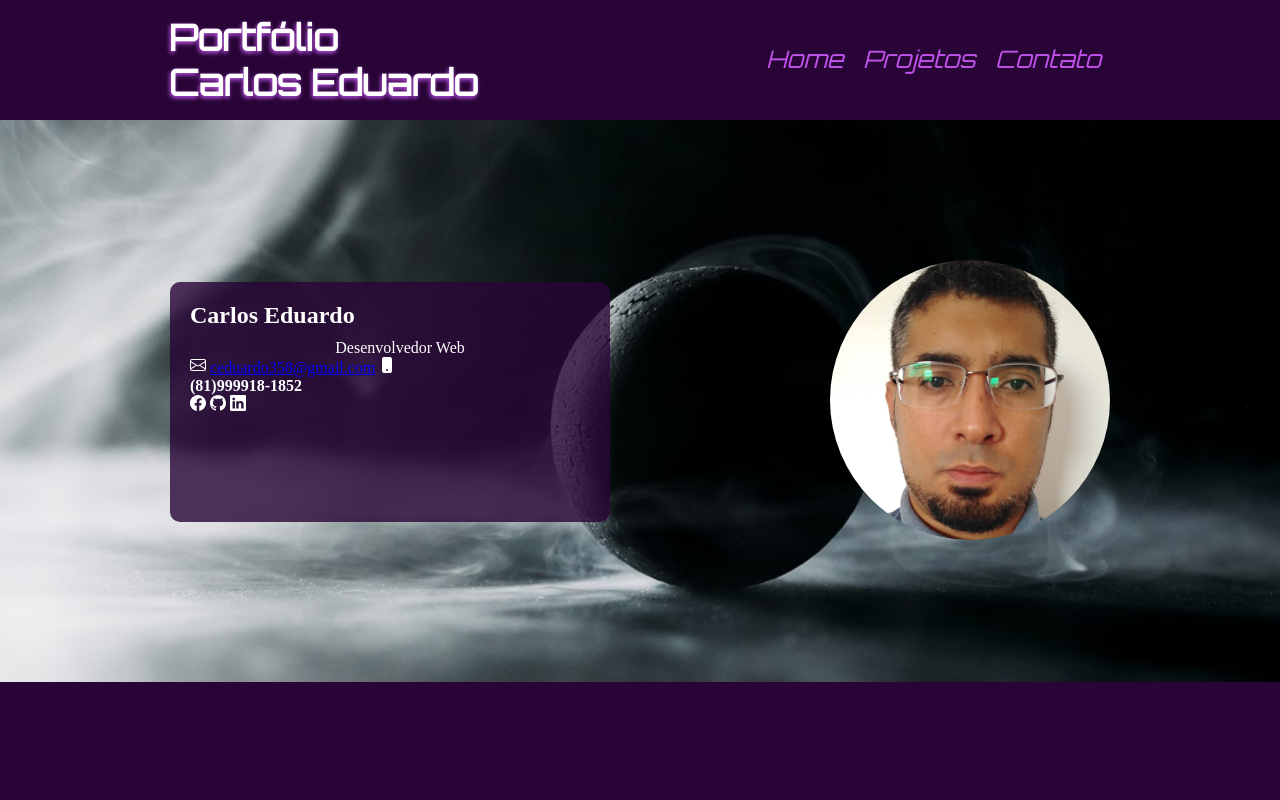
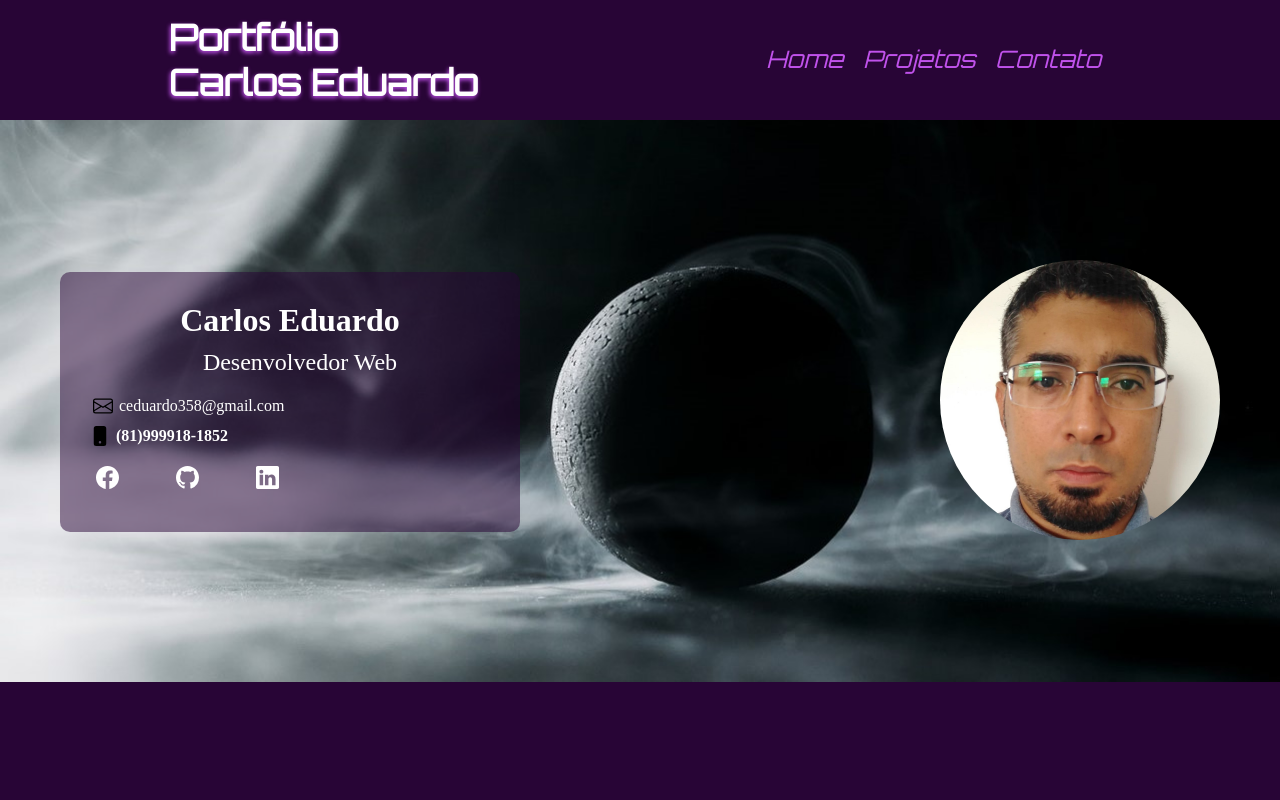
Before and after one commit to ceduardo358/portifolioCarlos-Eduardo, a plain HTML site: page index.htm in a window 1280 px wide. Shown: the top 800 px of the page. Drawn offline with Linux system fonts and the light colour scheme.

Commit message:
Atualizado o card

```diff
--- a/index.htm
+++ b/index.htm
@@ -39,25 +39,36 @@
        <div class="desc-sobre">
           <h3>Carlos Eduardo</h3>
           <p>Desenvolvedor Web</p>
-              <svg xmlns="http://www.w3.org/2000/svg" width="16" height="16" fill="currentColor" class="bi bi-envelope" viewBox="0 0 16 16">
-                  <path d="M0 4a2 2 0 0 1 2-2h12a2 2 0 0 1 2 2v8a2 2 0 0 1-2 2H2a2 2 0 0 1-2-2V4zm2-1a1 1 0 0 0-1 1v.217l7 4.2 7-4.2V4a1 1 0 0 0-1-1H2zm13 2.383-4.758 2.855L15 11.114v-5.73zm-.034 6.878L9.271 8.82 8 9.583 6.728 8.82l-5.694 3.44A1 1 0 0 0 2 13h12a1 1 0 0 0 .966-.739zM1 11.114l4.758-2.876L1 5.383v5.73z" />
-              </svg>
-              <a href="https://mail.google.com">ceduardo358@gmail.com</a>
-              <svg xmlns="http://www.w3.org/2000/svg" width="16" height="16" fill="currentColor" class="bi bi-phone-fill" viewBox="0 0 16 16">
+
+            <div class="email">
+
+                <svg xmlns="http://www.w3.org/2000/svg" width="20" height="20" fill="currentColor" class="bi bi-envelope" viewBox="0 0 16 16">
+                    <path d="M0 4a2 2 0 0 1 2-2h12a2 2 0 0 1 2 2v8a2 2 0 0 1-2 2H2a2 2 0 0 1-2-2V4zm2-1a1 1 0 0 0-1 1v.217l7 4.2 7-4.2V4a1 1 0 0 0-1-1H2zm13 2.383-4.758 2.855L15 11.114v-5.73zm-.034 6.878L9.271 8.82 8 9.583 6.728 8.82l-5.694 3.44A1 1 0 0 0 2 13h12a1 1 0 0 0 .966-.739zM1 11.114l4.758-2.876L1 5.383v5.73z" />
+                </svg><a href="https://mail.google.com">ceduardo358@gmail.com</a>
+            </div>
+
+            <div class="fone">
+
+              <svg xmlns="http://www.w3.org/2000/svg" width="20" height="20" fill="currentColor" class="bi bi-phone-fill" viewBox="0 0 16 16">
                   <path d="M3 2a2 2 0 0 1 2-2h6a2 2 0 0 1 2 2v12a2 2 0 0 1-2 2H5a2 2 0 0 1-2-2V2zm6 11a1 1 0 1 0-2 0 1 1 0 0 0 2 0z"/>
                 </svg> <h4>(81)999918-1852</h4>
+            </div>
 
-                <svg xmlns="http://www.w3.org/2000/svg" width="16" height="16" fill="currentColor" class="bi bi-facebook" viewBox="0 0 16 16">
+            <div class="redes-sociais">
+
+              <a href="#" class="redes-sociais-itens"><svg xmlns="http://www.w3.org/2000/svg" width="23" height="23" fill="currentColor" class="bi bi-facebook" viewBox="0 0 16 16">
                   <path d="M16 8.049c0-4.446-3.582-8.05-8-8.05C3.58 0-.002 3.603-.002 8.05c0 4.017 2.926 7.347 6.75 7.951v-5.625h-2.03V8.05H6.75V6.275c0-2.017 1.195-3.131 3.022-3.131.876 0 1.791.157 1.791.157v1.98h-1.009c-.993 0-1.303.621-1.303 1.258v1.51h2.218l-.354 2.326H9.25V16c3.824-.604 6.75-3.934 6.75-7.951z"/>
-                </svg>
+                </svg></a>
 
-                <svg xmlns="http://www.w3.org/2000/svg" width="16" height="16" fill="currentColor" class="bi bi-github" viewBox="0 0 16 16">
+                <a href="#" class="redes-sociais-itens"><svg xmlns="http://www.w3.org/2000/svg" width="23" height="23" fill="currentColor" class="bi bi-github" viewBox="0 0 16 16">
                   <path d="M8 0C3.58 0 0 3.58 0 8c0 3.54 2.29 6.53 5.47 7.59.4.07.55-.17.55-.38 0-.19-.01-.82-.01-1.49-2.01.37-2.53-.49-2.69-.94-.09-.23-.48-.94-.82-1.13-.28-.15-.68-.52-.01-.53.63-.01 1.08.58 1.23.82.72 1.21 1.87.87 2.33.66.07-.52.28-.87.51-1.07-1.78-.2-3.64-.89-3.64-3.95 0-.87.31-1.59.82-2.15-.08-.2-.36-1.02.08-2.12 0 0 .67-.21 2.2.82.64-.18 1.32-.27 2-.27.68 0 1.36.09 2 .27 1.53-1.04 2.2-.82 2.2-.82.44 1.1.16 1.92.08 2.12.51.56.82 1.27.82 2.15 0 3.07-1.87 3.75-3.65 3.95.29.25.54.73.54 1.48 0 1.07-.01 1.93-.01 2.2 0 .21.15.46.55.38A8.012 8.012 0 0 0 16 8c0-4.42-3.58-8-8-8z"/>
-                </svg>
+                </svg></a>
 
-                <svg xmlns="http://www.w3.org/2000/svg" width="16" height="16" fill="currentColor" class="bi bi-linkedin" viewBox="0 0 16 16">
+                <a href="#" class="redes-sociais-itens"><svg xmlns="http://www.w3.org/2000/svg" width="23" height="23" fill="currentColor" class="bi bi-linkedin" viewBox="0 0 16 16">
                   <path d="M0 1.146C0 .513.526 0 1.175 0h13.65C15.474 0 16 .513 16 1.146v13.708c0 .633-.526 1.146-1.175 1.146H1.175C.526 16 0 15.487 0 14.854V1.146zm4.943 12.248V6.169H2.542v7.225h2.401zm-1.2-8.212c.837 0 1.358-.554 1.358-1.248-.015-.709-.52-1.248-1.342-1.248-.822 0-1.359.54-1.359 1.248 0 .694.521 1.248 1.327 1.248h.016zm4.908 8.212V9.359c0-.216.016-.432.08-.586.173-.431.568-.878 1.232-.878.869 0 1.216.662 1.216 1.634v3.865h2.401V9.25c0-2.22-1.184-3.252-2.764-3.252-1.274 0-1.845.7-2.165 1.193v.025h-.016a5.54 5.54 0 0 1 .016-.025V6.169h-2.4c.03.678 0 7.225 0 7.225h2.4z"/>
-                </svg>
+                </svg></a>
+
+            </div>
       </div>
 
         <div class="foto-edu">
--- a/style.css
+++ b/style.css
@@ -65,7 +65,7 @@ display: flex;
 .menu-item li{
     display: block;
 }
-/*Sobre*/
+/*card de contato com a area da foto e imagem de fundo principal*/
 
 .sobre-container{
     max-width: 100vw;
@@ -80,44 +80,85 @@ display: flex;
 .sobre-container-int{
     max-width: 1160px;
     display: flex;
-    justify-content: space-around;
+    justify-content: space-between;
     position: relative;
     align-items: center;
     margin: 0 auto;
     padding-top: 140px;
 
+
+
 }
 .desc-sobre{
-    background: rgba(40,5,54, 0.8);
+    display: flex;
+    flex-direction: column;
+    background: rgba(40,5,54, 0.5);
     width: 400px;
     height: 200px;
     border-radius: 10px;
-    padding: 20px 20px;
+    padding: 30px 30px;
+
+
 
 }
 .desc-sobre h3{
     color: white;
-    font-size: 1.5em;
+    font-size: 2em;
+    text-align: center;
+
 }
 .desc-sobre p{
     color: white;
+    font-size: 1.5em;
+    text-align: center;
+
+
 }
-.desc-sobre h4{
+.email{
+    display: flex;
+    align-items: center;
+    margin-left: 3px;
+    margin-top: 20px;
+}
+.email a{
+    text-decoration: none;
     color: white;
+    margin-left: 6px;
 }
-.desc-sobre svg{
+.fone{
+    display: flex;
+    align-items: center;
+
+    margin-top: 10px;
+}
+.fone h4{
     color: white;
+    margin-left: 6px;
+
+}
+.redes-sociais{
+    display: flex;
+    align-items: center;
+    margin-left: 6px;
+
+
+}
+.redes-sociais-itens{
+    width: 80px;
+    height: 80px;
+     color: white;
+     margin-top: 20px;
 }
 
+.foto-edu{
+
+    border-radius: 50%;
+}
+/*Fim*/
 
 
-.foto-edu{
-    /*border: 2px solid white;  #280536*/
-    border-radius: 50%;
-}
-/*Padronizando div heigth de 31.25em*/
-
-/*Area onde possui uma imagem e uma descrição*/
+/*Area onde possui uma imagem e uma descrição,
+Padronizando div heigth de 31.25em*/
 .container-descricao{
     display: flex;
     justify-content: space-around;
@@ -149,6 +190,8 @@ display: flex;
 
 
 }
+/*Fim*/
+
 /*Aqui vai os estilos da parte onde mostra meus projetos*/
 .container-slide{
     display: flex;
```
